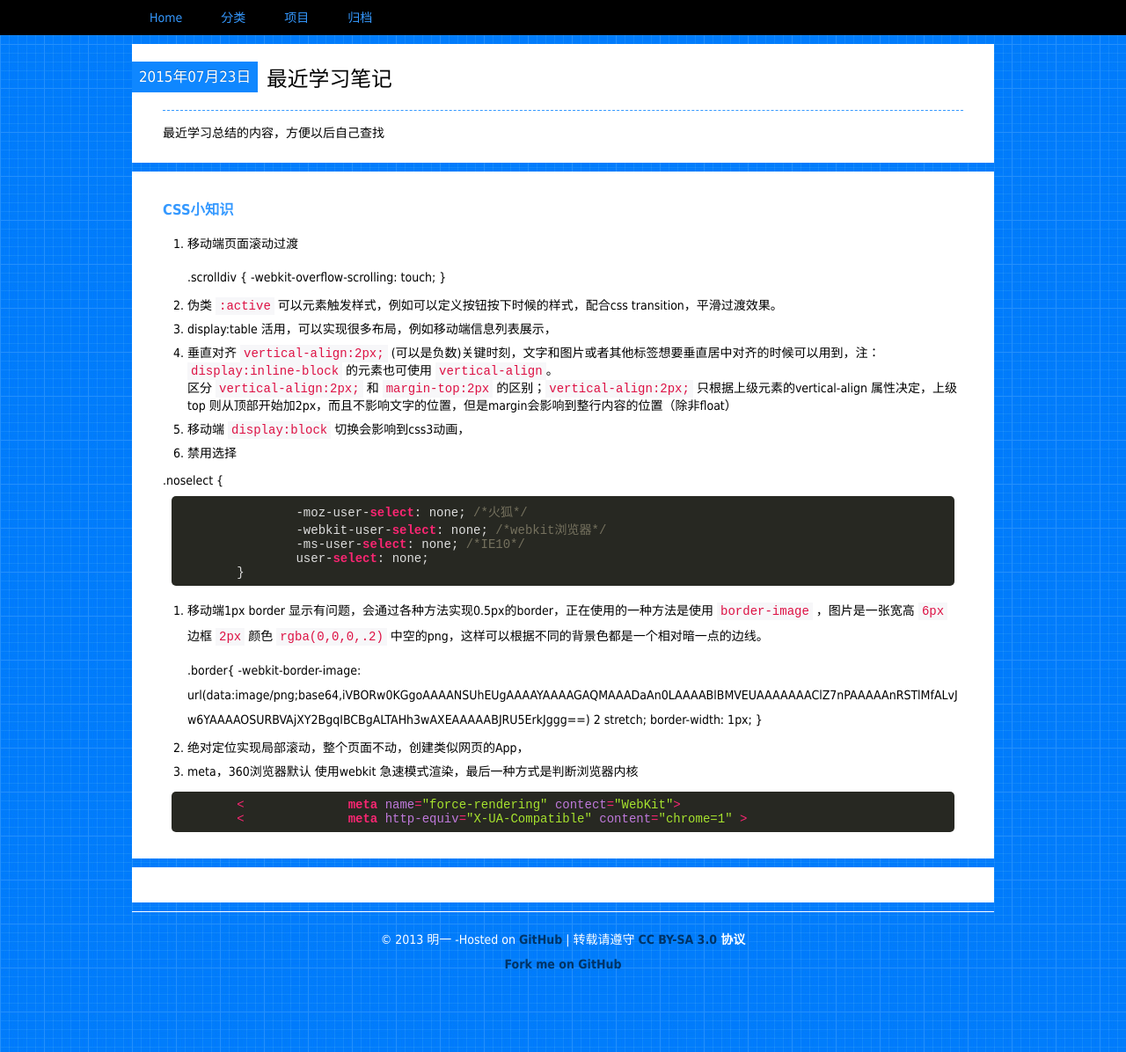
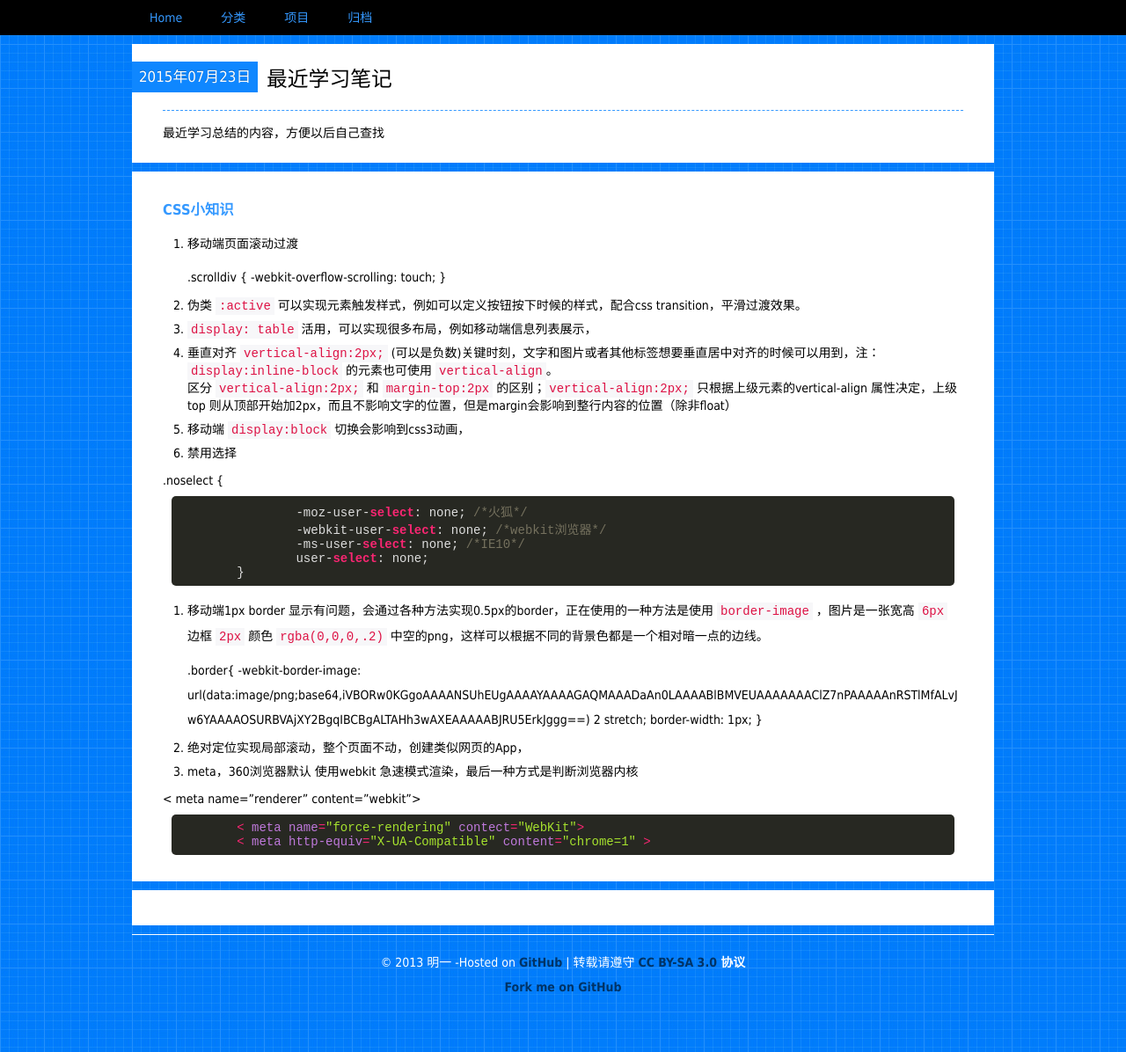
Before and after one commit to mingyili/mingyili.github.com, a Jekyll site: the page built from _posts/2015-07-23-最近学习笔记.md, in a window 1280 px wide and 1196 px high. Shown: the whole window at 88% size. Built offline with Jekyll 4.4.1, drawn with Linux system fonts in a browser that asks for light colours; Markdown is read by kramdown in place of the engine named in the settings; comment, search, counter and statistics services are not loaded.

Commit message:
最近工作的一些总结

```diff
--- a/_posts/2015-07-23-最近学习笔记.md
+++ b/_posts/2015-07-23-最近学习笔记.md
@@ -13,8 +13,8 @@ description: 最近学习总结的内容，方便以后自己查找
 			-webkit-overflow-scrolling: touch;
 		}
 
-  2. 伪类 `:active` 可以元素触发样式，例如可以定义按钮按下时候的样式，配合css transition，平滑过渡效果。
-  3. display:table 活用，可以实现很多布局，例如移动端信息列表展示，
+  2. 伪类 `:active` 可以实现元素触发样式，例如可以定义按钮按下时候的样式，配合css transition，平滑过渡效果。
+  3.  `display: table` 活用，可以实现很多布局，例如移动端信息列表展示，
   4. 垂直对齐 `vertical-align:2px;` (可以是负数)关键时刻，文字和图片或者其他标签想要垂直居中对齐的时候可以用到，注： `display:inline-block` 的元素也可使用 `vertical-align`。
   区分 `vertical-align:2px;` 和 `margin-top:2px` 的区别；`vertical-align:2px;` 只根据上级元素的vertical-align 属性决定，上级top 则从顶部开始加2px，而且不影响文字的位置，但是margin会影响到整行内容的位置（除非float）
   5. 移动端 `display:block` 切换会影响到css3动画，
@@ -37,10 +37,9 @@ description: 最近学习总结的内容，方便以后自己查找
   8. 绝对定位实现局部滚动，整个页面不动，创建类似网页的App，
   9. meta，360浏览器默认 使用webkit 急速模式渲染，最后一种方式是判断浏览器内核
 
-  		<meta name="renderer" content="webkit">
-
-		<meta name="force-rendering" contect="WebKit">
-		<meta http-equiv="X-UA-Compatible" content="chrome=1" >
+  		< meta name="renderer" content="webkit">
+		< meta name="force-rendering" contect="WebKit">
+		< meta http-equiv="X-UA-Compatible" content="chrome=1" >
 
 
 [jekyll]: http://jekyllrb.com/ "Jekyll 官方文档"
```
Also changed, not shown: _posts/2015-07-24-一些杂记.md (added, +34 -0 lines).
